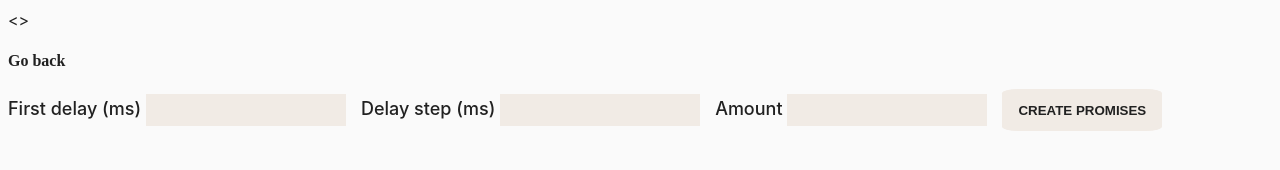
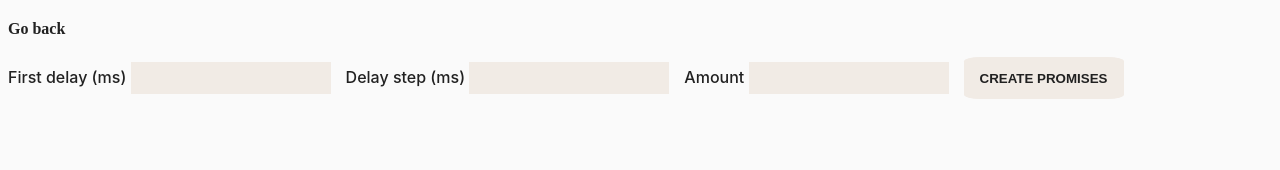
Before and after one commit to khrystyna-shekel/goit-js-hw-09, a website built with Parcel: page src/03-promises.html in a window 1280 px wide. Built offline with nearby package versions, Linux system fonts and the light colour scheme.

Commit message:
html-fixed

```diff
--- a/src/css/task-03.css
+++ b/src/css/task-03.css
@@ -5,7 +5,7 @@ form {
 }
 
 label {
-    font-size: 18px;
+    font-size: 16px;
     font-weight: 500;
     margin-right: 15px;
 }
```
Also changed, not shown: src/03-promises.html (+0 -1 lines).
